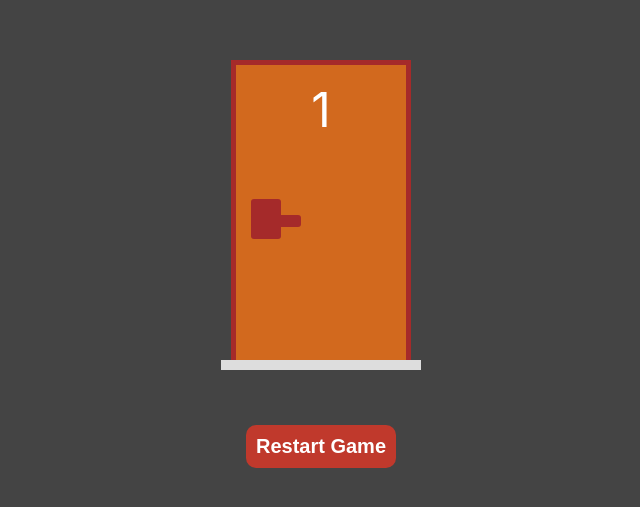
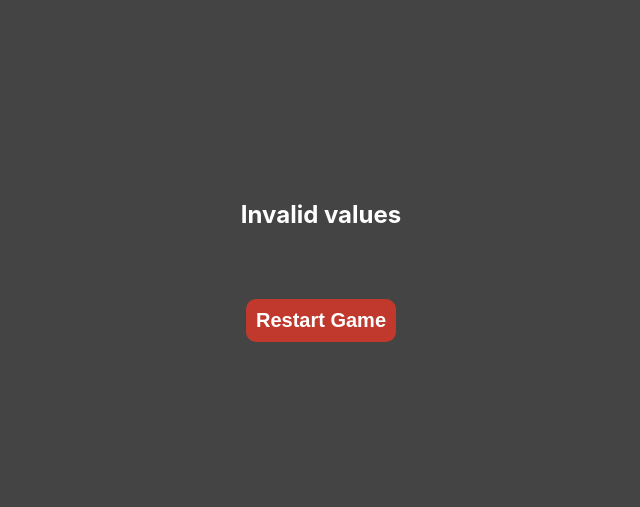
Before and after one commit to gabrielDpadua21/doors-game, a Next.js app: page /game/1/1 in a window 1280 px wide. Shown: the part 139-646 px from the top of the page, without its empty margins (319-959 px from the left). Built offline with nearby package versions, Linux system fonts and the light colour scheme.

Commit message:
♻️refactor: validate init game

```diff
--- a/pages/game/[doors]/[winner].tsx
+++ b/pages/game/[doors]/[winner].tsx
@@ -9,7 +9,17 @@ import { useRouter } from 'next/router';
 
 const Game: NextPage = () => {
   const router = useRouter();
+
+  const [valid, setValid] = useState(false);
   const [doors, setDoors] = useState(createDoors(0, 0));
+
+  useEffect(() => {
+    const doorsNumber = +router?.query?.doors;
+    const winnerNumber = +router?.query?.winner;
+    const quantityValidDoors = doorsNumber >= 3 && doorsNumber <= 100;
+    const validWinnerDoor = winnerNumber > 0 && winnerNumber <= doorsNumber;
+    setValid(quantityValidDoors && validWinnerDoor);
+  }, [doors])
 
   useEffect(() => {
     const doorsNumber = +router?.query?.doors;
@@ -19,7 +29,7 @@ const Game: NextPage = () => {
 
 
   const renderDoors = () => {
-    return doors.map(door => {
+    return valid && doors.map(door => {
       return (
         <Door key={door.number} door={door} onChange={newDoor => setDoors(updateDoors(doors, newDoor))}></Door>
       )
@@ -30,7 +40,7 @@ const Game: NextPage = () => {
     <>
       <div className={styles.game}>
         <div className={styles.doors}>
-            {renderDoors()}
+            { valid ? renderDoors() : <h2>Invalid values</h2>}
         </div>
         <div className={styles.buttons}>
             <Link href="/">
```
